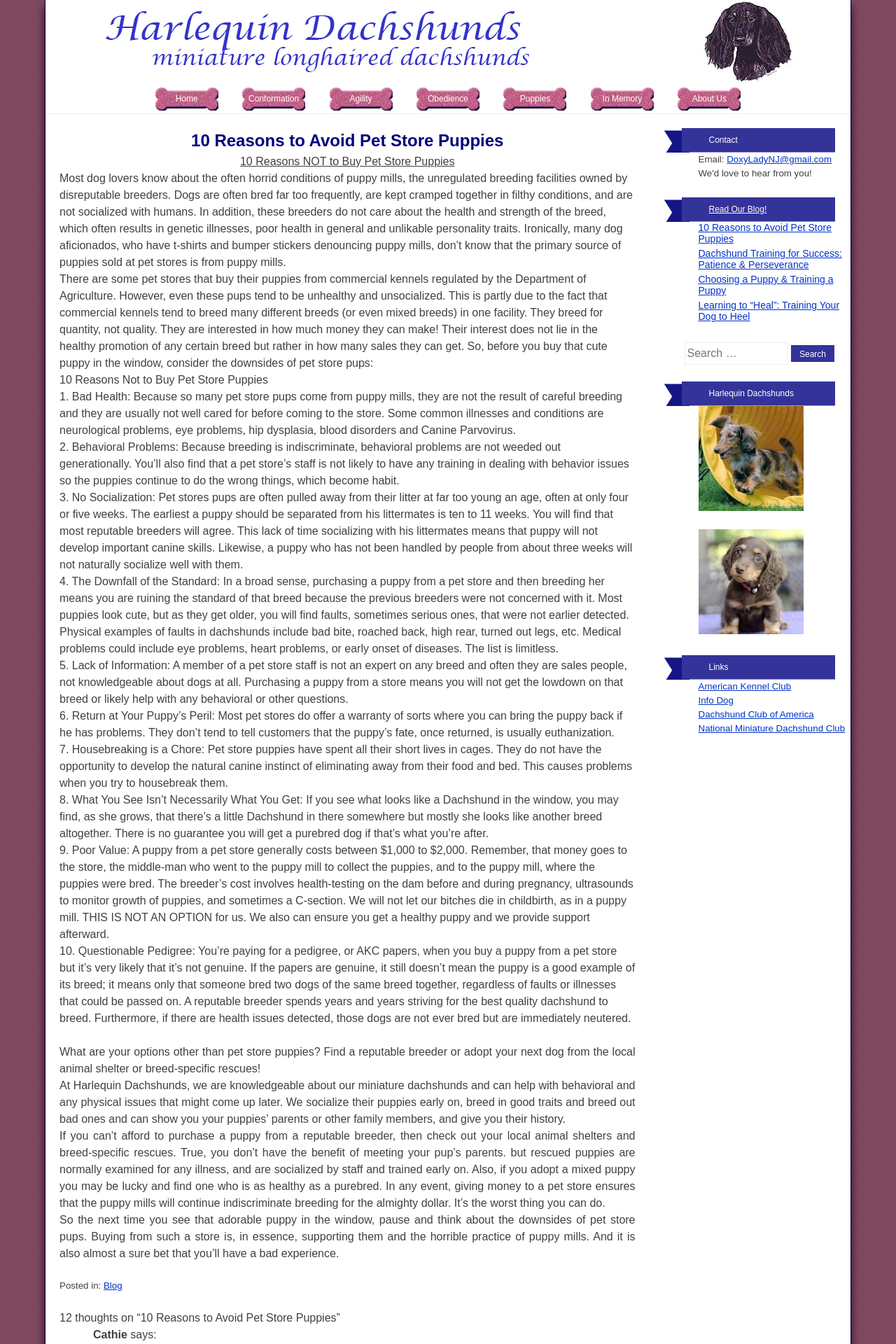
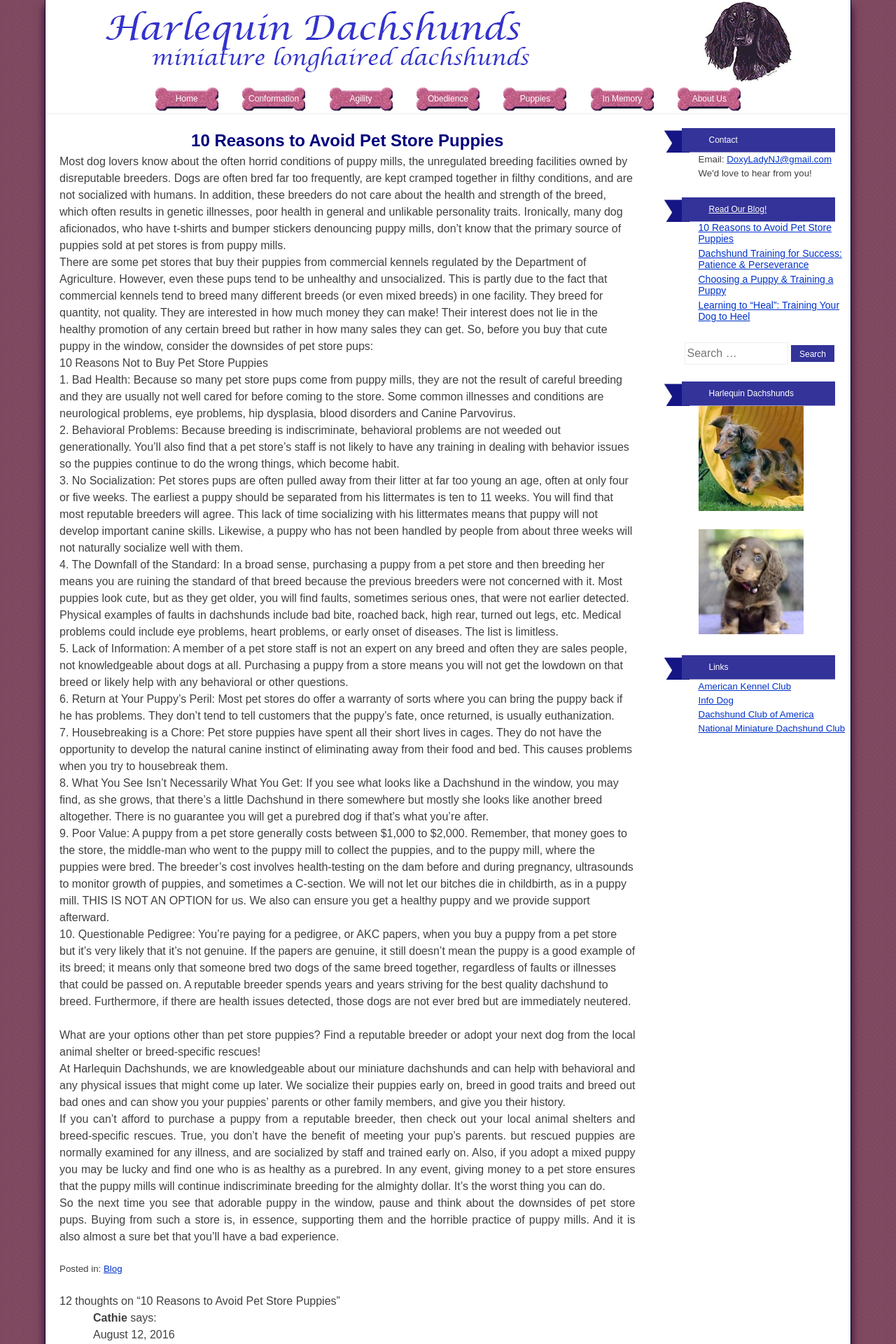
Before and after one commit to louisliberty/harlequin-dachshunds, a Jekyll site: the page built from _posts/2016-08-10-why-shouldnt-i-buy-that-puppy-in-the-window-the-lo.html, in a window 1280 px wide. Shown: the top 1920 px of the page at 70% size. Built offline with Jekyll 4.4.1, drawn with Linux system fonts in a browser that asks for light colours.

Commit message:
One H1 per page: template headings no longer use H1
- Mobile "Menu" button: h1 -> div (navigation.js finds it by class)
- Sidebar box titles (Contact, Read Our Blog!, Harlequin Dachshunds, Links): h1 -> h2
- Category page post titles: h1 -> h2
- Pet store article: removed duplicate "10 Reasons NOT to Buy Pet Store Puppies" heading
CSS keeps every heading looking exactly as before.

Co-Authored-By: Claude Opus 5.5 <noreply@anthropic.com>
Claude-Session: https://claude.ai/code/session_01TAfJqWrpFTn7GBn9jW8hNF

```diff
--- a/_includes/header.html
+++ b/_includes/header.html
@@ -4,7 +4,7 @@
 		</div>
 
 		<nav id="site-navigation" class="main-navigation" role="navigation">
-			<h1 class="menu-toggle"><a href="#toggle">Menu</a></h1>
+			<div class="menu-toggle"><a href="#toggle">Menu</a></div>
 			<a class="skip-link screen-reader-text" href="#content">Skip to content</a>
 
 			<div class="menu-primary-container"><ul id="menu-primary" class="menu">
--- a/_includes/sidebar.html
+++ b/_includes/sidebar.html
@@ -1,10 +1,10 @@
 	<div id="secondary" class="widget-area" role="complementary">
-		<aside id="text-2" class="widget widget_text"><h1 class="widget-title">Contact</h1>
+		<aside id="text-2" class="widget widget_text"><h2 class="widget-title">Contact</h2>
 			<div class="textwidget">Email: <a href="mailto:{{ site.email }}">{{ site.email }}</a>
 <p>We'd love to hear from you!</p></div>
 		</aside>
 
-		<aside id="rpjc_widget_cat_recent_posts-2" class="widget rpjc_widget_cat_recent_posts widget_recent_entries"><h1 class="widget-title"><a href="{{ '/blog/' | relative_url }}" class="lighten">Read Our Blog!</a></h1><ul>
+		<aside id="rpjc_widget_cat_recent_posts-2" class="widget rpjc_widget_cat_recent_posts widget_recent_entries"><h2 class="widget-title"><a href="{{ '/blog/' | relative_url }}" class="lighten">Read Our Blog!</a></h2><ul>
 		{% for post in site.categories.blog %}<li><a href="{{ post.url | relative_url }}">{{ post.title }}</a></li>{% endfor %}
 		</ul></aside>
 
@@ -17,13 +17,13 @@
 	<input type="submit" class="search-submit" value="Search" />
 </form></aside>
 
-		<aside id="text-3" class="widget widget_text"><h1 class="widget-title">Harlequin Dachshunds</h1>
+		<aside id="text-3" class="widget widget_text"><h2 class="widget-title">Harlequin Dachshunds</h2>
 			<div class="textwidget"><p><a href="{{ '/category/agility/' | relative_url }}"><img src="{{ '/assets/images/site/sidebar-agility.jpg' | relative_url }}" alt="dachshund" /></a></p>
 <p><a href="{{ '/puppies/' | relative_url }}"><img src="{{ '/assets/images/site/sidebar-puppy.jpg' | relative_url }}" alt="puppy" /></a></p>
 </div>
 		</aside>
 
-		<aside id="text-4" class="widget widget_text"><h1 class="widget-title">Links</h1>
+		<aside id="text-4" class="widget widget_text"><h2 class="widget-title">Links</h2>
 			<div class="textwidget"><p>{% for link in site.data.links %}<a href="{{ link.url }}">{{ link.title }}</a>{% unless forloop.last %}<br />{% endunless %}{% endfor %}</p></div>
 		</aside>
 	</div><!-- #secondary -->
--- a/_layouts/category.html
+++ b/_layouts/category.html
@@ -9,7 +9,7 @@ layout: default
 {% for post in posts %}
 <article class="post type-post status-publish format-standard hentry">
 	<header class="entry-header">
-		<h1 class="entry-title"><a href="{{ post.url | relative_url }}" rel="bookmark">{{ post.title }}</a></h1>
+		<h2 class="entry-title"><a href="{{ post.url | relative_url }}" rel="bookmark">{{ post.title }}</a></h2>
 		<div class="entry-meta">
 		</div><!-- .entry-meta -->
 	</header><!-- .entry-header -->
--- a/_posts/2016-08-10-why-shouldnt-i-buy-that-puppy-in-the-window-the-lo.html
+++ b/_posts/2016-08-10-why-shouldnt-i-buy-that-puppy-in-the-window-the-lo.html
@@ -9,7 +9,6 @@ card_alt: "Harlequin Dachshunds puppies in a red wagon"
 card_label: "Buying a Puppy"
 summary: "Why pet store puppies so often come from puppy mills, and 10 reasons to buy from a reputable breeder instead."
 ---
-<h2 style="text-align: center;"><span style="text-decoration: underline;">10 Reasons NOT to Buy Pet Store Puppies</span></h2>
 <p>Most dog lovers know about the often horrid conditions of puppy mills, the unregulated breeding facilities owned by disreputable breeders. Dogs are often bred far too frequently, are kept cramped together in filthy conditions, and are not socialized with humans. In addition, these breeders do not care about the health and strength of the breed, which often results in genetic illnesses, poor health in general and unlikable personality traits. Ironically, many dog aficionados, who have t-shirts and bumper stickers denouncing puppy mills, don’t know that the primary source of puppies sold at pet stores is from puppy mills.<br/>
 There are some pet stores that buy their puppies from commercial kennels regulated by the Department of Agriculture. However, even these pups tend to be unhealthy and unsocialized. This is partly due to the fact that commercial kennels tend to breed many different breeds (or even mixed breeds) in one facility. They breed for quantity, not quality. They are interested in how much money they can make! Their interest does not lie in the healthy promotion of any certain breed but rather in how many sales they can get. So, before you buy that cute puppy in the window, consider the downsides of pet store pups:<br/>
 10 Reasons Not to Buy Pet Store Puppies<br/>
--- a/assets/css/fixes.css
+++ b/assets/css/fixes.css
@@ -30,3 +30,10 @@ img { max-width: 100%; height: auto; }
 /* Footer copyright: readable soft lavender on the navy footer (was dark gray, nearly invisible) */
 footer#colophon { height: auto; padding-bottom: 16px; }
 footer#colophon .site-info { color: #d6d2ee; font-size: 14px; padding-top: 12px; }
+
+/* Headings: only one H1 per page. Sidebar box titles and the mobile "Menu" button are no longer H1s;
+   category-page post titles are H2s. These rules keep them looking exactly as before. */
+#secondary h2.widget-title { font-size: 12px; font-weight: 400; color: #fff; text-align: start; margin: 0; }
+.category article h2.entry-title { text-align: center; color: #03C; font-size: 18px; }
+.category article h2.entry-title a { text-decoration: none; }
+.category article h2.entry-title a:hover { text-decoration: underline; }
--- a/assets/js/navigation.js
+++ b/assets/js/navigation.js
@@ -10,8 +10,8 @@
 	if ( ! container )
 		return;
 
-	button = container.getElementsByTagName( 'h1' )[0];
-	if ( 'undefined' === typeof button )
+	button = container.querySelector( '.menu-toggle' );
+	if ( ! button )
 		return;
 
 	menu = container.getElementsByTagName( 'ul' )[0];
```
